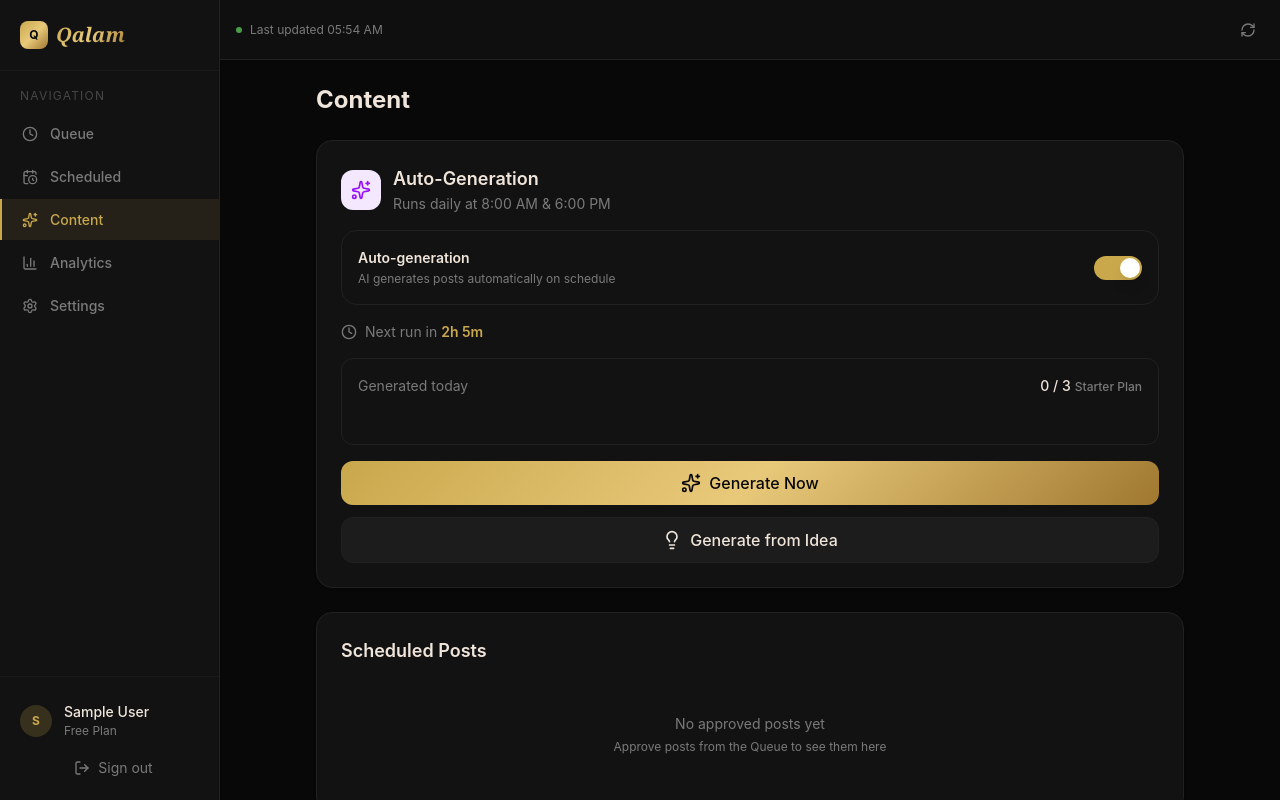
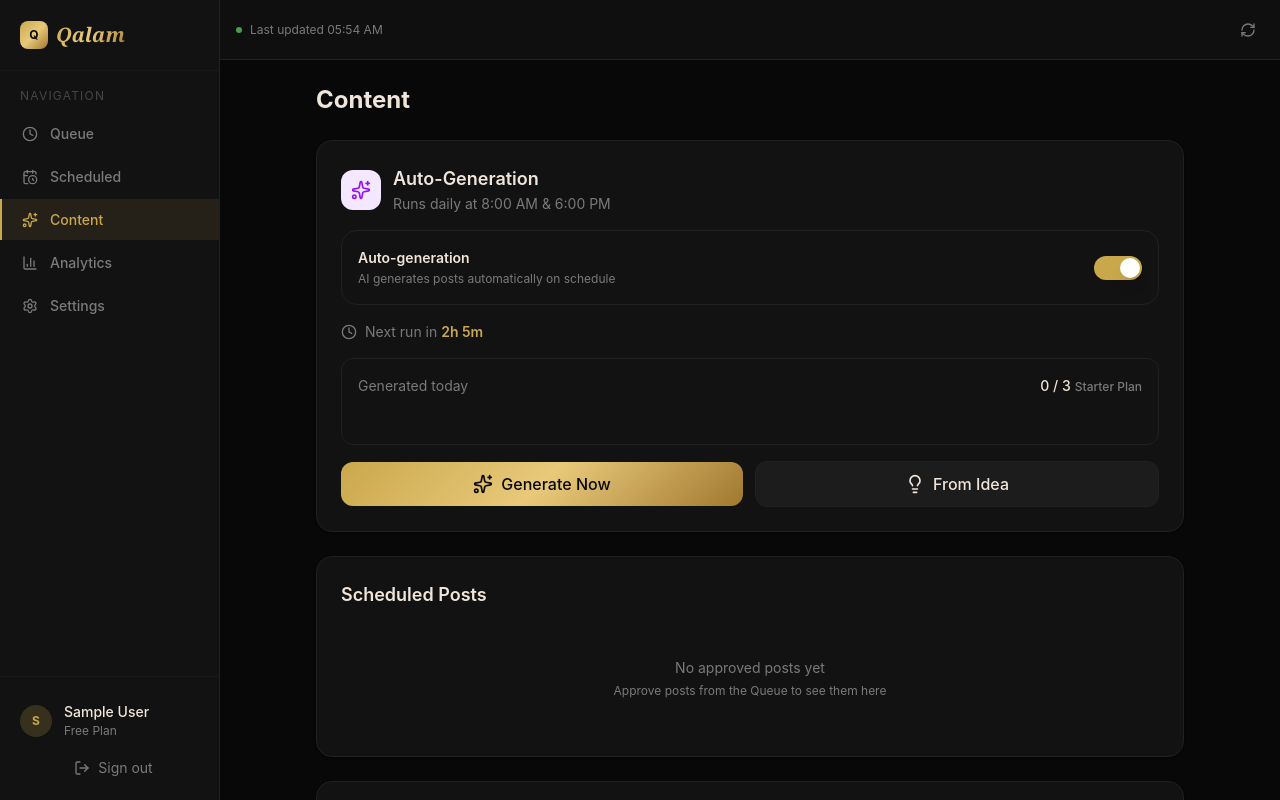
Before and after one commit to Tayyab-Hussayn/linkedin-hr-agent, a Next.js app in the folder dashboard/: page /content in a window 1280 px wide. Shown: the top 800 px of the page. Built offline with nearby package versions, Linux system fonts and the light colour scheme; no server answers; sample sign-in values are in the browser's storage.

Commit message:
fix(content): place Generate Now and From Idea buttons on same row

```diff
--- a/dashboard/src/app/content/page.tsx
+++ b/dashboard/src/app/content/page.tsx
@@ -266,11 +266,12 @@ export default function ContentPage() {
           </div>
         </div>
 
-        {/* Generate Now Button */}
+        {/* Action buttons — same row */}
+        <div className="flex gap-3">
           <button
             onClick={handleGenerateNow}
             disabled={isGenerating || !stats?.can_generate_now || (mounted && isLimitReached)}
-          className="w-full px-4 py-3 accent-gradient text-bg rounded-xl font-medium transition-colors disabled:opacity-50 disabled:cursor-not-allowed flex items-center justify-center gap-2 mb-3"
+            className="flex-1 px-4 py-3 accent-gradient text-bg rounded-xl font-medium transition-colors disabled:opacity-50 disabled:cursor-not-allowed flex items-center justify-center gap-2"
           >
             {isGenerating ? (
               <>
@@ -278,9 +279,9 @@ export default function ContentPage() {
                 Generating...
               </>
             ) : !stats?.can_generate_now ? (
-            'Manual generation not available'
+              'Not available'
             ) : isLimitReached ? (
-            'Daily limit reached'
+              'Limit reached'
             ) : (
               <>
                 <Sparkles className="w-5 h-5" />
@@ -289,15 +290,15 @@ export default function ContentPage() {
             )}
           </button>
 
-        {/* Generate from Idea Button */}
           <button
             onClick={() => setShowIdeaModal(true)}
             disabled={!stats?.can_generate_now || (mounted && isLimitReached)}
-          className="w-full px-4 py-3 bg-surface-2 border border-stroke text-text-primary rounded-xl font-medium hover:border-accent/50 hover:text-accent transition-all disabled:opacity-50 disabled:cursor-not-allowed flex items-center justify-center gap-2"
+            className="flex-1 px-4 py-3 bg-surface-2 border border-stroke text-text-primary rounded-xl font-medium hover:border-accent/50 hover:text-accent transition-all disabled:opacity-50 disabled:cursor-not-allowed flex items-center justify-center gap-2"
           >
             <Lightbulb className="w-5 h-5" />
-          Generate from Idea
+            From Idea
           </button>
+        </div>
       </div>
 
       {/* Scheduled Posts Card */}
```
Lines whose indentation alone changed are shown as unchanged.
